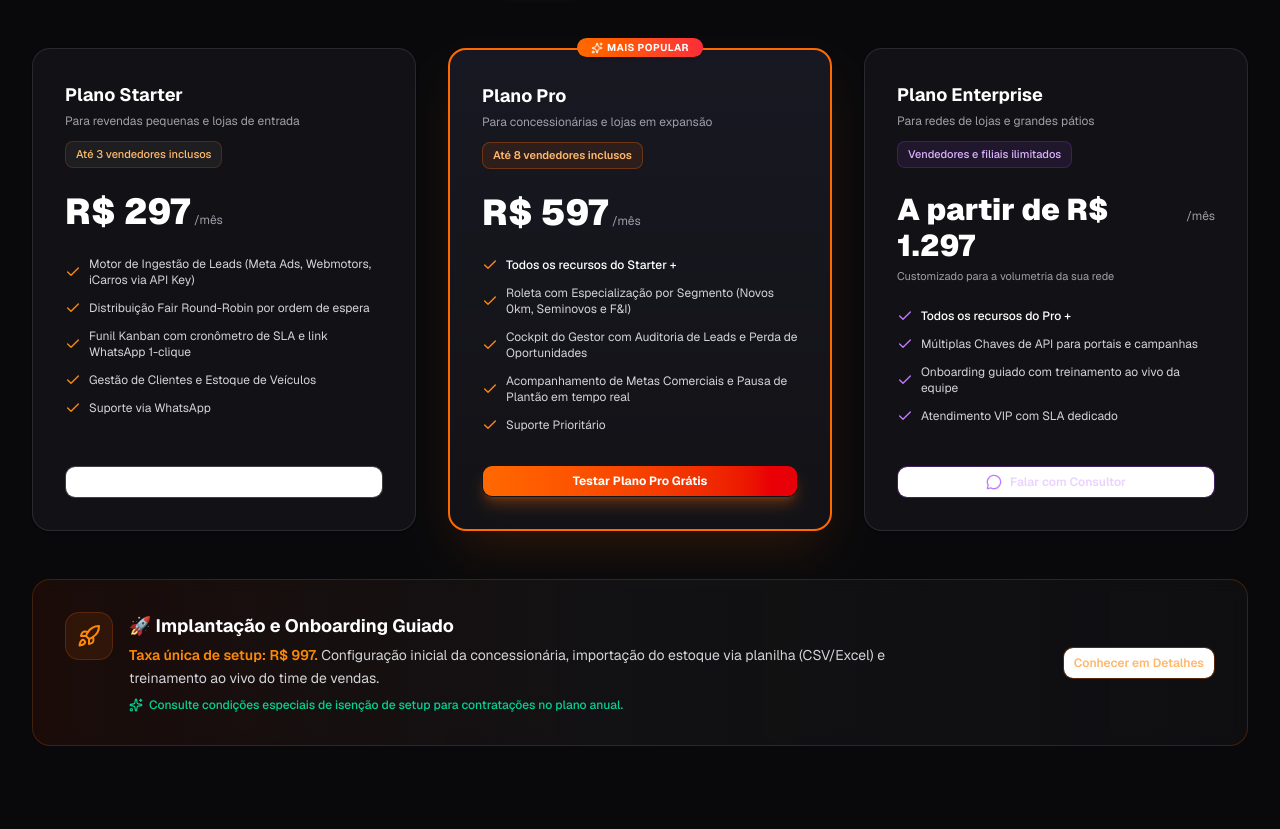
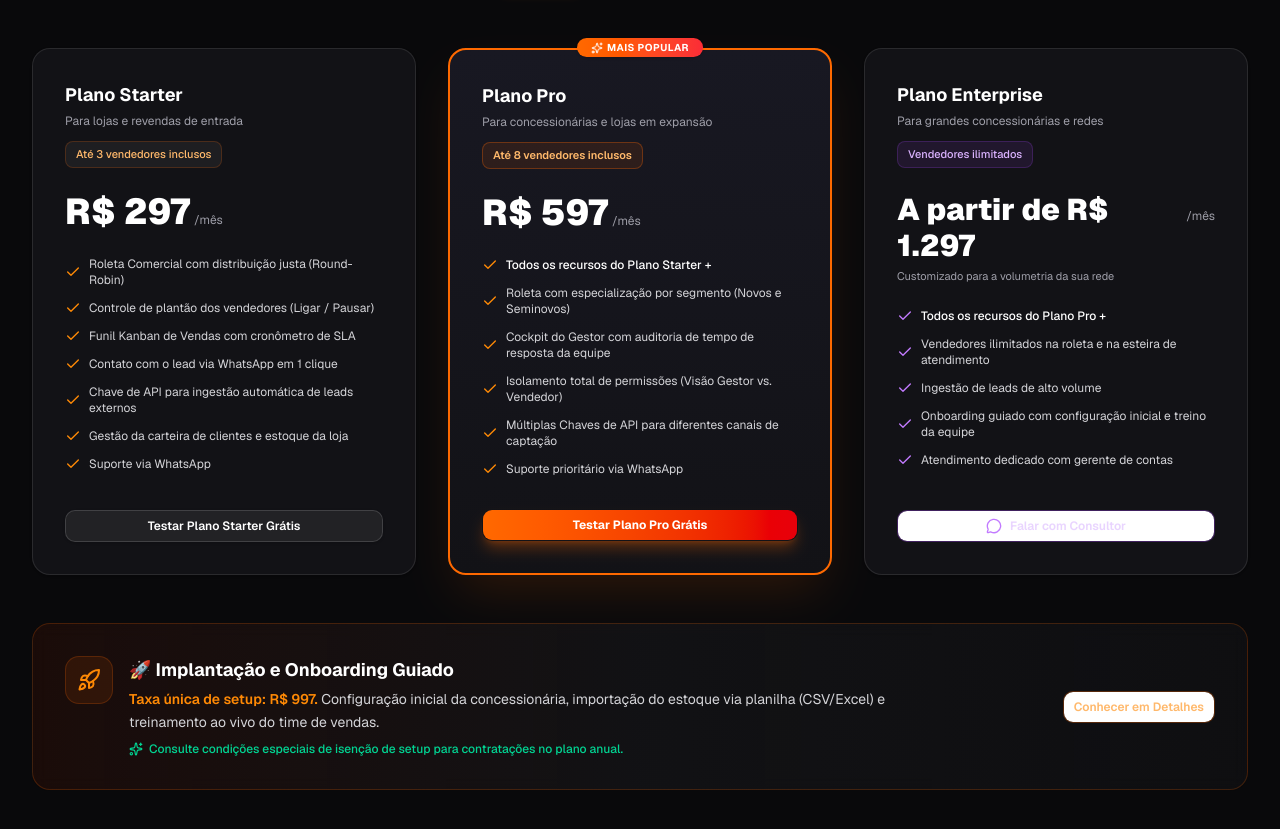
Before and after one commit to cristianlohn/acelera-auto-crm, a Next.js app: page / in a window 1280 px wide. Shown: the part 3467-4296 px from the top of the page. Built offline with nearby package versions, Linux system fonts and the light colour scheme.

Commit message:
feat(pricing): align plans copy with strictly implemented features and verified deliverables

```diff
--- a/src/app/(dashboard)/billing/page.tsx
+++ b/src/app/(dashboard)/billing/page.tsx
@@ -44,16 +44,17 @@ const plans: Plan[] = [
   {
     id: "starter",
     name: "Plano Starter",
-    description: "Ideal para lojas compactas e revendas independentes.",
+    description: "Para lojas e revendas de entrada",
     monthlyPrice: 297,
     annualPrice: 2970,
-    sellersLimit: "Até 3 vendedores inclusos na Roleta",
+    sellersLimit: "Até 3 vendedores inclusos",
     features: [
-      "Até 3 vendedores inclusos na Roleta",
-      "Motor de Ingestão de Leads (Meta Ads, Webmotors, iCarros via API Key)",
-      "Distribuição Fair Round-Robin por ordem de espera",
-      "Funil Kanban com cronômetro de SLA e link WhatsApp 1-clique",
-      "Gestão de Clientes e Estoque de Veículos",
+      "Roleta Comercial com distribuição justa (Round-Robin)",
+      "Controle de plantão dos vendedores (Ligar / Pausar)",
+      "Funil Kanban de Vendas com cronômetro de SLA",
+      "Contato com o lead via WhatsApp em 1 clique",
+      "Chave de API para ingestão automática de leads externos",
+      "Gestão da carteira de clientes e estoque da loja",
       "Suporte via WhatsApp",
     ],
   },
@@ -62,32 +63,32 @@ const plans: Plan[] = [
     name: "Plano Pro",
     popular: true,
     badge: "Mais Popular",
-    description: "Para concessionárias em crescimento acelerado.",
+    description: "Para concessionárias e lojas em expansão",
     monthlyPrice: 597,
     annualPrice: 5970,
-    sellersLimit: "Até 8 vendedores inclusos na Roleta",
+    sellersLimit: "Até 8 vendedores inclusos",
     features: [
-      "Todos os recursos do Starter +",
-      "Até 8 vendedores inclusos na Roleta",
-      "Roleta com Especialização por Segmento (Novos 0km, Seminovos e F&I)",
-      "Cockpit do Gestor com Auditoria de Leads e Perda de Oportunidades",
-      "Acompanhamento de Metas Comerciais e Pausa de Plantão em tempo real",
-      "Suporte Prioritário",
+      "Todos os recursos do Plano Starter +",
+      "Roleta com especialização por segmento (Novos e Seminovos)",
+      "Cockpit do Gestor com auditoria de tempo de resposta da equipe",
+      "Isolamento total de permissões (Visão Gestor vs. Vendedor)",
+      "Múltiplas Chaves de API para diferentes canais de captação",
+      "Suporte prioritário via WhatsApp",
     ],
   },
   {
     id: "enterprise",
     name: "Plano Enterprise",
-    description: "Para grandes grupos automotivos e redes de lojas.",
+    description: "Para grandes concessionárias e redes",
     monthlyPrice: 1297,
     annualPrice: 12970,
-    sellersLimit: "Vendedores ilimitados na Roleta",
+    sellersLimit: "Vendedores ilimitados",
     features: [
-      "Todos os recursos do Pro +",
-      "Vendedores ilimitados na Roleta",
-      "Múltiplas Chaves de API para portais e campanhas",
-      "Onboarding guiado com treinamento ao vivo da equipe",
-      "Atendimento VIP com SLA dedicado",
+      "Todos os recursos do Plano Pro +",
+      "Vendedores ilimitados na roleta e na esteira de atendimento",
+      "Ingestão de leads de alto volume",
+      "Onboarding guiado com configuração inicial e treino da equipe",
+      "Atendimento dedicado com gerente de contas",
     ],
   },
 ];
--- a/src/components/landing/PricingSection.tsx
+++ b/src/components/landing/PricingSection.tsx
@@ -88,7 +88,7 @@ export function PricingSection() {
                 </h3>
               </div>
               <p className="mt-1 text-xs text-zinc-400">
-                Para revendas pequenas e lojas de entrada
+                Para lojas e revendas de entrada
               </p>
 
               {/* Badge de capacidade de vendedores */}
@@ -117,19 +117,27 @@ export function PricingSection() {
               <ul className="mt-5 sm:mt-6 space-y-2.5 sm:space-y-3 text-xs text-zinc-300">
                 <li className="flex items-center gap-2">
                   <Check className="h-4 w-4 text-orange-400 shrink-0" />
-                  <span>Motor de Ingestão de Leads (Meta Ads, Webmotors, iCarros via API Key)</span>
+                  <span>Roleta Comercial com distribuição justa (Round-Robin)</span>
                 </li>
                 <li className="flex items-center gap-2">
                   <Check className="h-4 w-4 text-orange-400 shrink-0" />
-                  <span>Distribuição Fair Round-Robin por ordem de espera</span>
+                  <span>Controle de plantão dos vendedores (Ligar / Pausar)</span>
                 </li>
                 <li className="flex items-center gap-2">
                   <Check className="h-4 w-4 text-orange-400 shrink-0" />
-                  <span>Funil Kanban com cronômetro de SLA e link WhatsApp 1-clique</span>
+                  <span>Funil Kanban de Vendas com cronômetro de SLA</span>
                 </li>
                 <li className="flex items-center gap-2">
                   <Check className="h-4 w-4 text-orange-400 shrink-0" />
-                  <span>Gestão de Clientes e Estoque de Veículos</span>
+                  <span>Contato com o lead via WhatsApp em 1 clique</span>
+                </li>
+                <li className="flex items-center gap-2">
+                  <Check className="h-4 w-4 text-orange-400 shrink-0" />
+                  <span>Chave de API para ingestão automática de leads externos</span>
+                </li>
+                <li className="flex items-center gap-2">
+                  <Check className="h-4 w-4 text-orange-400 shrink-0" />
+                  <span>Gestão da carteira de clientes e estoque da loja</span>
                 </li>
                 <li className="flex items-center gap-2">
                   <Check className="h-4 w-4 text-orange-400 shrink-0" />
@@ -141,9 +149,9 @@ export function PricingSection() {
             <Link href="/leads" className="mt-6 sm:mt-8">
               <Button
                 variant="outline"
-                className="w-full border-white/20 text-xs font-semibold text-white hover:bg-white/10"
+                className="w-full border-white/20 bg-zinc-800/80 text-xs font-semibold text-white hover:bg-zinc-700 transition-colors shadow-sm"
               >
-                Começar com Starter
+                Testar Plano Starter Grátis
               </Button>
             </Link>
           </div>
@@ -192,24 +200,28 @@ export function PricingSection() {
                 <li className="flex items-center gap-2">
                   <Check className="h-4 w-4 text-orange-400 shrink-0" />
                   <span className="font-medium text-white">
-                    Todos os recursos do Starter +
+                    Todos os recursos do Plano Starter +
                   </span>
                 </li>
                 <li className="flex items-center gap-2">
                   <Check className="h-4 w-4 text-orange-400 shrink-0" />
-                  <span>Roleta com Especialização por Segmento (Novos 0km, Seminovos e F&I)</span>
+                  <span>Roleta com especialização por segmento (Novos e Seminovos)</span>
                 </li>
                 <li className="flex items-center gap-2">
                   <Check className="h-4 w-4 text-orange-400 shrink-0" />
-                  <span>Cockpit do Gestor com Auditoria de Leads e Perda de Oportunidades</span>
+                  <span>Cockpit do Gestor com auditoria de tempo de resposta da equipe</span>
                 </li>
                 <li className="flex items-center gap-2">
                   <Check className="h-4 w-4 text-orange-400 shrink-0" />
-                  <span>Acompanhamento de Metas Comerciais e Pausa de Plantão em tempo real</span>
+                  <span>Isolamento total de permissões (Visão Gestor vs. Vendedor)</span>
                 </li>
                 <li className="flex items-center gap-2">
                   <Check className="h-4 w-4 text-orange-400 shrink-0" />
-                  <span>Suporte Prioritário</span>
+                  <span>Múltiplas Chaves de API para diferentes canais de captação</span>
+                </li>
+                <li className="flex items-center gap-2">
+                  <Check className="h-4 w-4 text-orange-400 shrink-0" />
+                  <span>Suporte prioritário via WhatsApp</span>
                 </li>
               </ul>
             </div>
@@ -230,12 +242,12 @@ export function PricingSection() {
                 </h3>
               </div>
               <p className="mt-1 text-xs text-zinc-400">
-                Para redes de lojas e grandes pátios
+                Para grandes concessionárias e redes
               </p>
 
               {/* Badge de capacidade */}
               <div className="mt-3 inline-flex items-center gap-1.5 rounded-md bg-purple-500/10 px-2.5 py-1 text-[11px] font-medium text-purple-300 border border-purple-500/20">
-                <span>Vendedores e filiais ilimitados</span>
+                <span>Vendedores ilimitados</span>
               </div>
 
               {/* Preço */}
@@ -255,19 +267,23 @@ export function PricingSection() {
               <ul className="mt-5 sm:mt-6 space-y-2.5 sm:space-y-3 text-xs text-zinc-300">
                 <li className="flex items-center gap-2">
                   <Check className="h-4 w-4 text-purple-400 shrink-0" />
-                  <span className="font-medium text-white">Todos os recursos do Pro +</span>
+                  <span className="font-medium text-white">Todos os recursos do Plano Pro +</span>
                 </li>
                 <li className="flex items-center gap-2">
                   <Check className="h-4 w-4 text-purple-400 shrink-0" />
-                  <span>Múltiplas Chaves de API para portais e campanhas</span>
+                  <span>Vendedores ilimitados na roleta e na esteira de atendimento</span>
                 </li>
                 <li className="flex items-center gap-2">
                   <Check className="h-4 w-4 text-purple-400 shrink-0" />
-                  <span>Onboarding guiado com treinamento ao vivo da equipe</span>
+                  <span>Ingestão de leads de alto volume</span>
                 </li>
                 <li className="flex items-center gap-2">
                   <Check className="h-4 w-4 text-purple-400 shrink-0" />
-                  <span>Atendimento VIP com SLA dedicado</span>
+                  <span>Onboarding guiado com configuração inicial e treino da equipe</span>
+                </li>
+                <li className="flex items-center gap-2">
+                  <Check className="h-4 w-4 text-purple-400 shrink-0" />
+                  <span>Atendimento dedicado com gerente de contas</span>
                 </li>
               </ul>
             </div>
```
Also changed, not shown: 1 other file (tests, documents, lock files or other folders).
